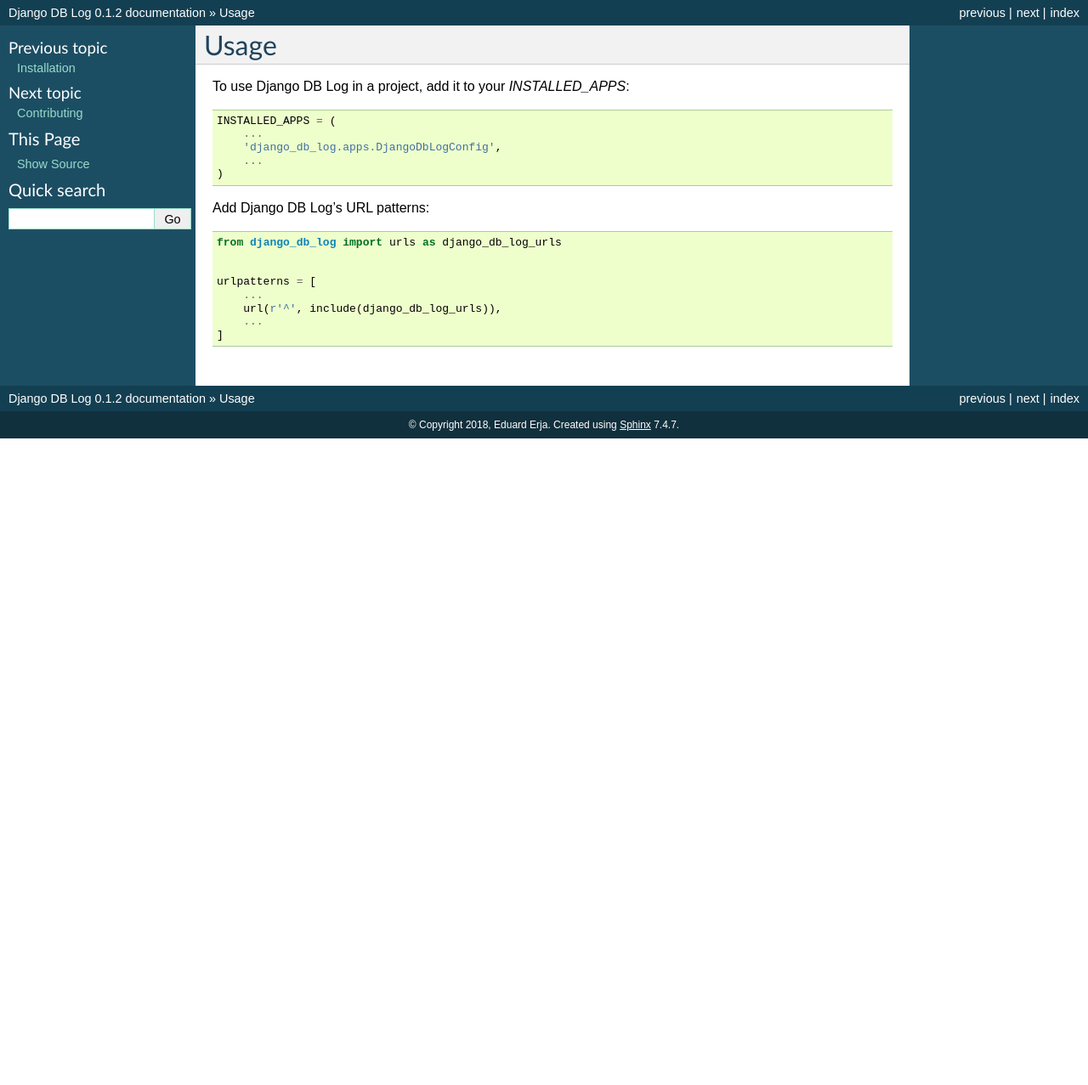
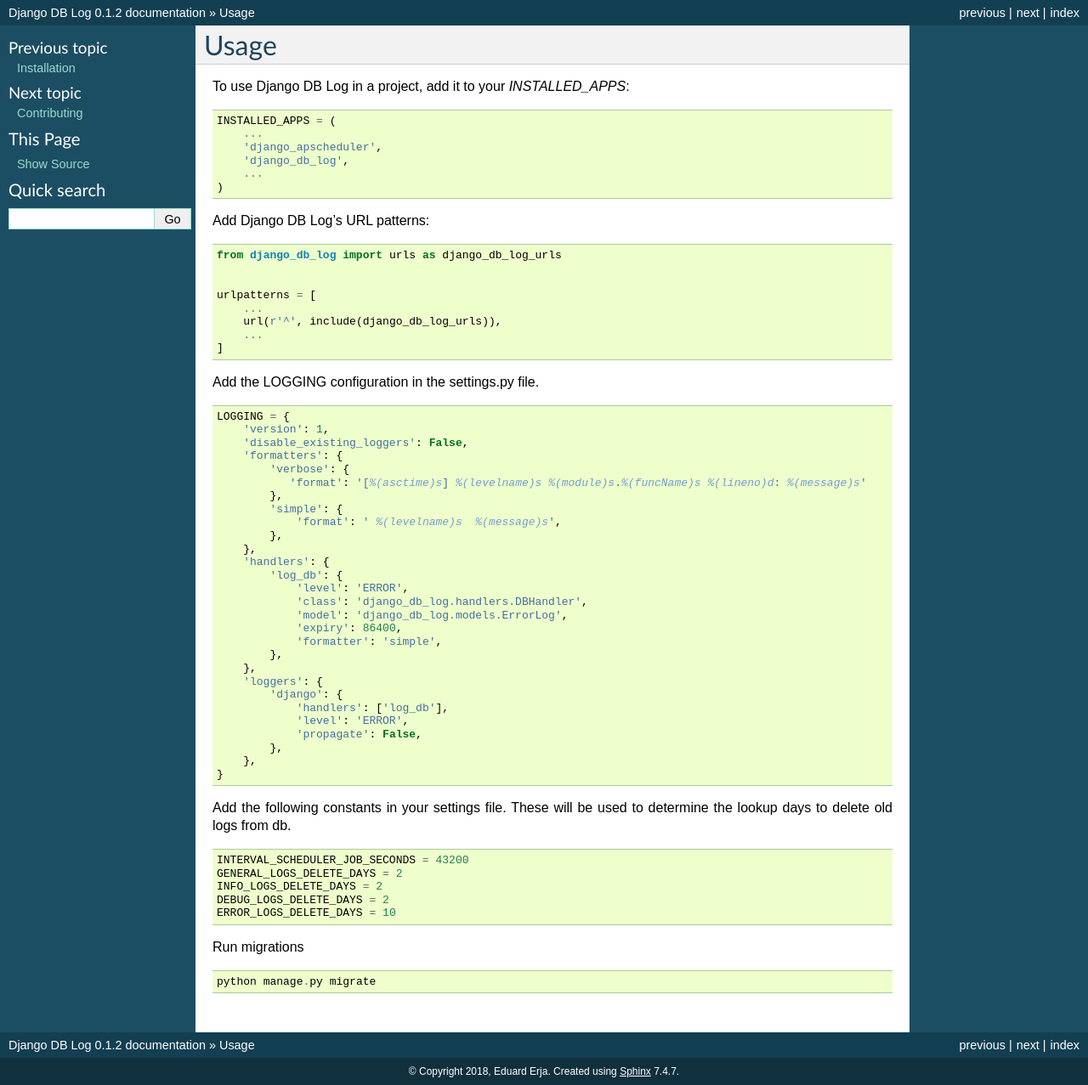
Before and after one commit to eduarde/django-db-log, a Sphinx documentation site: the page built from docs/usage.rst, in a window 1280 px wide. Shown: the whole page at 85% size. Built offline with Sphinx 7.4.7, drawn with Linux system fonts in a browser that asks for light colours; before the commit the page ends 900 px from its top, so only the background shows below that.

Commit message:
Updated Readme

```diff
--- a/docs/usage.rst
+++ b/docs/usage.rst
@@ -8,7 +8,8 @@
 
     INSTALLED_APPS = (
         ...
-        'django_db_log.apps.DjangoDbLogConfig',
+        'django_apscheduler',
+        'django_db_log',
         ...
     )
 
@@ -24,3 +25,52 @@
         url(r'^', include(django_db_log_urls)),
         ...
     ]
+
+Add the LOGGING configuration in the settings.py file.
+
+.. code-block:: python
+
+    LOGGING = {
+        'version': 1,
+        'disable_existing_loggers': False,
+        'formatters': {
+            'verbose': {
+               'format': '[%(asctime)s] %(levelname)s %(module)s.%(funcName)s %(lineno)d: %(message)s'
+            },
+            'simple': {
+                'format': ' %(levelname)s  %(message)s',
+            },
+        },
+        'handlers': {
+            'log_db': {
+                'level': 'ERROR',
+                'class': 'django_db_log.handlers.DBHandler',
+                'model': 'django_db_log.models.ErrorLog',
+                'expiry': 86400,
+                'formatter': 'simple',
+            },
+        },
+        'loggers': {
+            'django': {
+                'handlers': ['log_db'],
+                'level': 'ERROR',
+                'propagate': False,
+            },
+        },
+    }
+
+Add the following constants in your settings file. These will be used to determine the lookup days to delete old logs from db.
+
+.. code-block:: python
+
+    INTERVAL_SCHEDULER_JOB_SECONDS = 43200
+    GENERAL_LOGS_DELETE_DAYS = 2
+    INFO_LOGS_DELETE_DAYS = 2
+    DEBUG_LOGS_DELETE_DAYS = 2
+    ERROR_LOGS_DELETE_DAYS = 10
+
+Run migrations
+
+.. code-block:: python
+
+    python manage.py migrate
```
Also changed, not shown: README.rst (+13 -6 lines).
